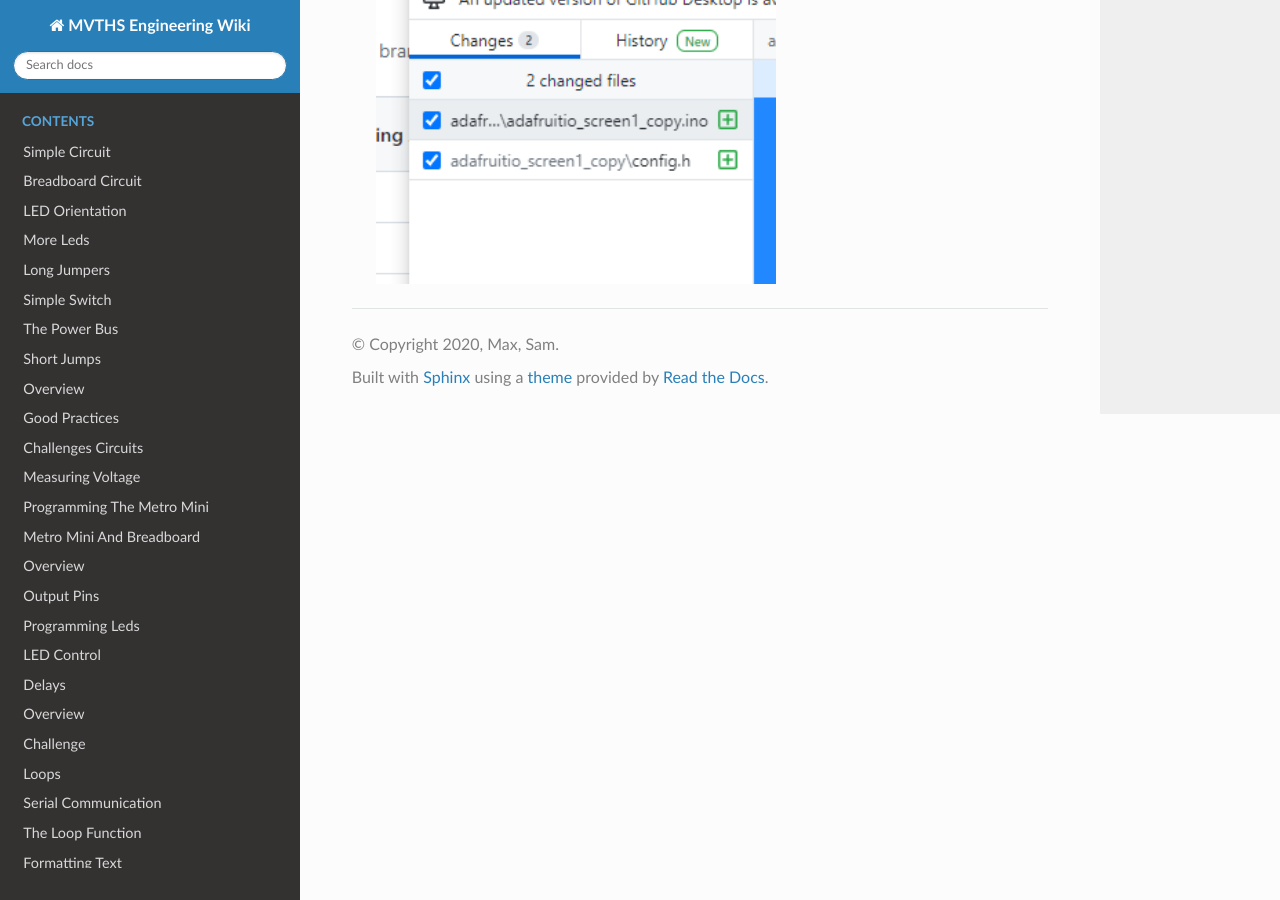
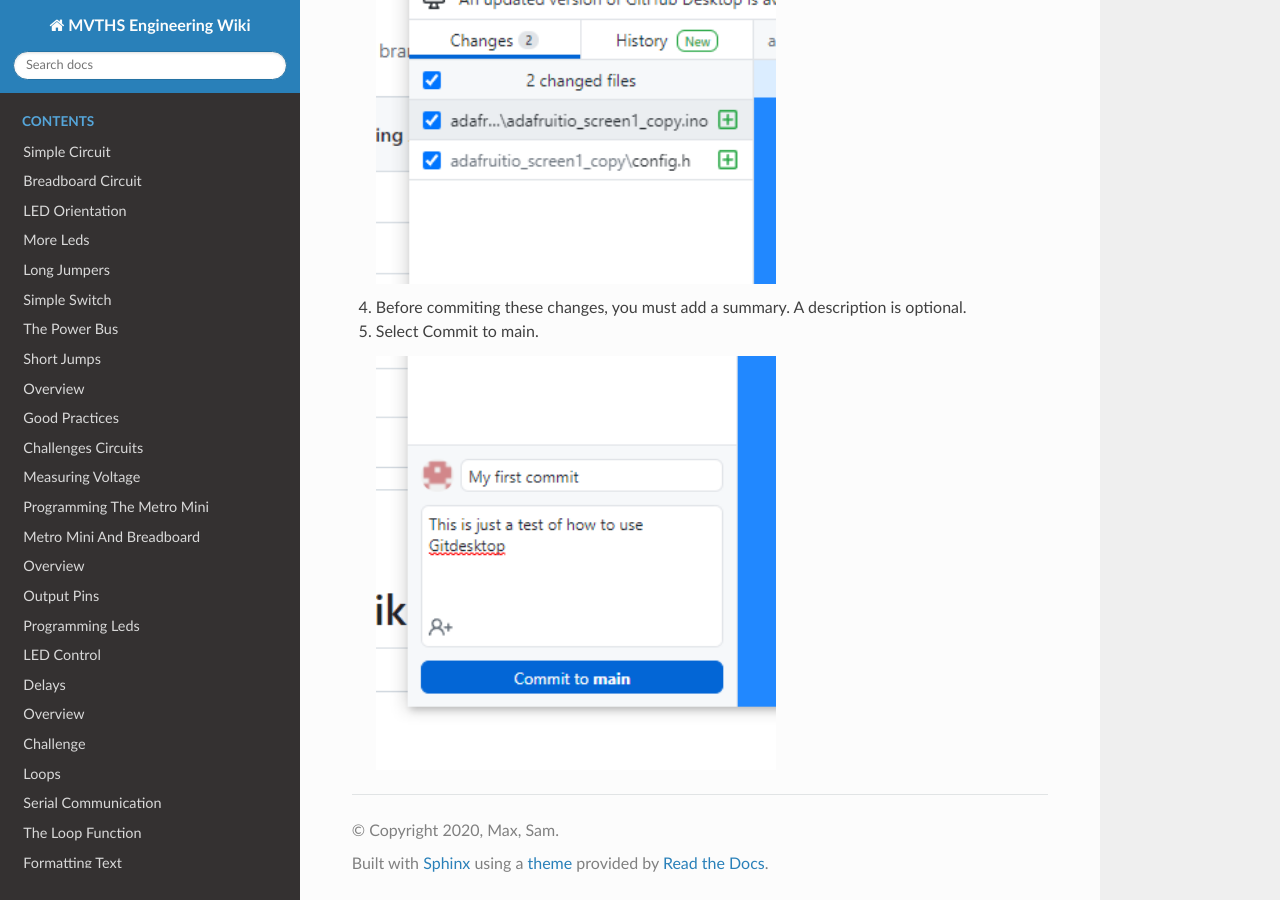
Before and after one commit to maxtkc/mvths-wiki, a Sphinx documentation site: the page built from docs/104-github.rst, in a window 1280 px wide and 900 px high, scrolled down 2308 px. Built offline with Sphinx 7.4.7 and the Read the Docs theme 2.0.0, drawn with Linux system fonts in a browser that asks for light colours; pages that are not in the unit, such as notebooks, are missing from menus.

Commit message:
Update 104-github.rst

```diff
--- a/docs/104-github.rst
+++ b/docs/104-github.rst
@@ -46,3 +46,9 @@ Add Code Files to your Repository
 
    .. figure:: images/newfiles.PNG
       :width: 400px
+
+#. Before commiting these changes, you must add a summary. A description is optional.
+#. Select Commit to main.
+
+   .. figure:: images/commit.PNG
+      :width: 400px
```
